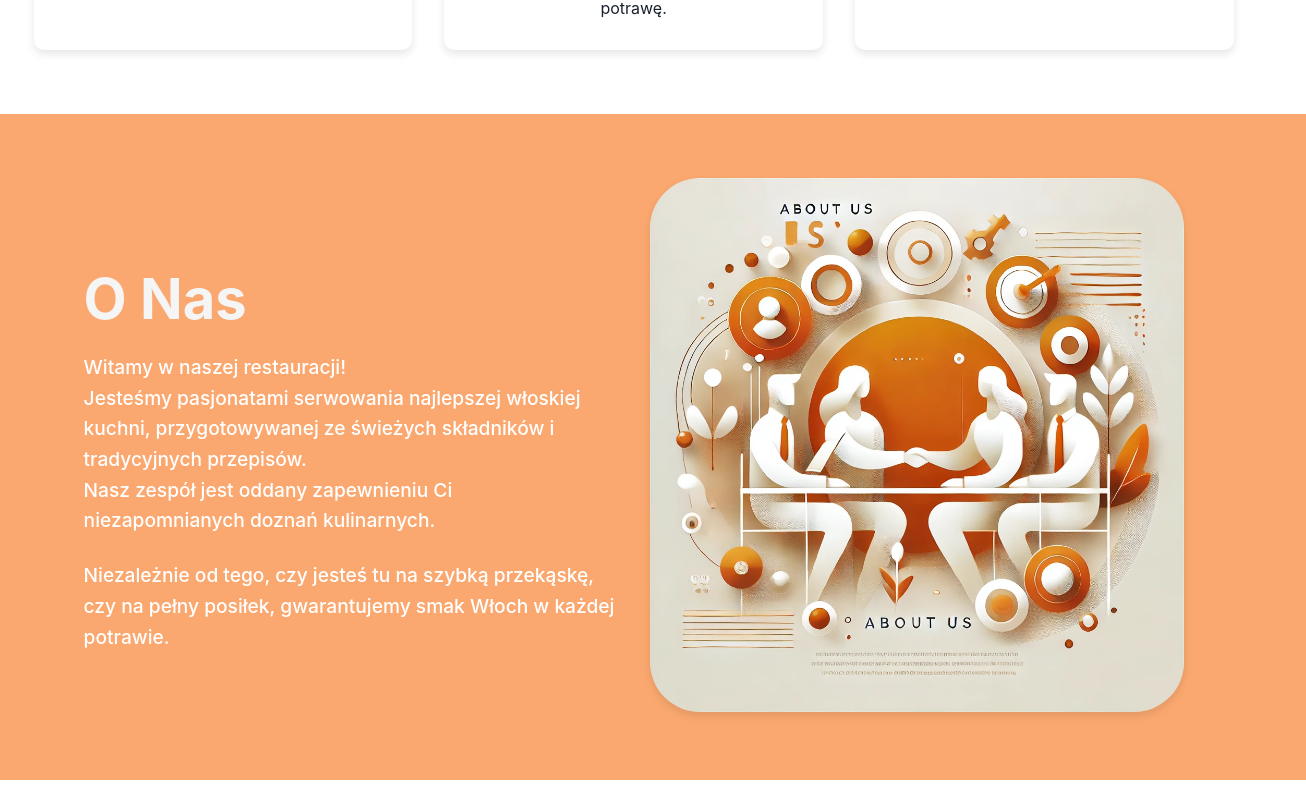
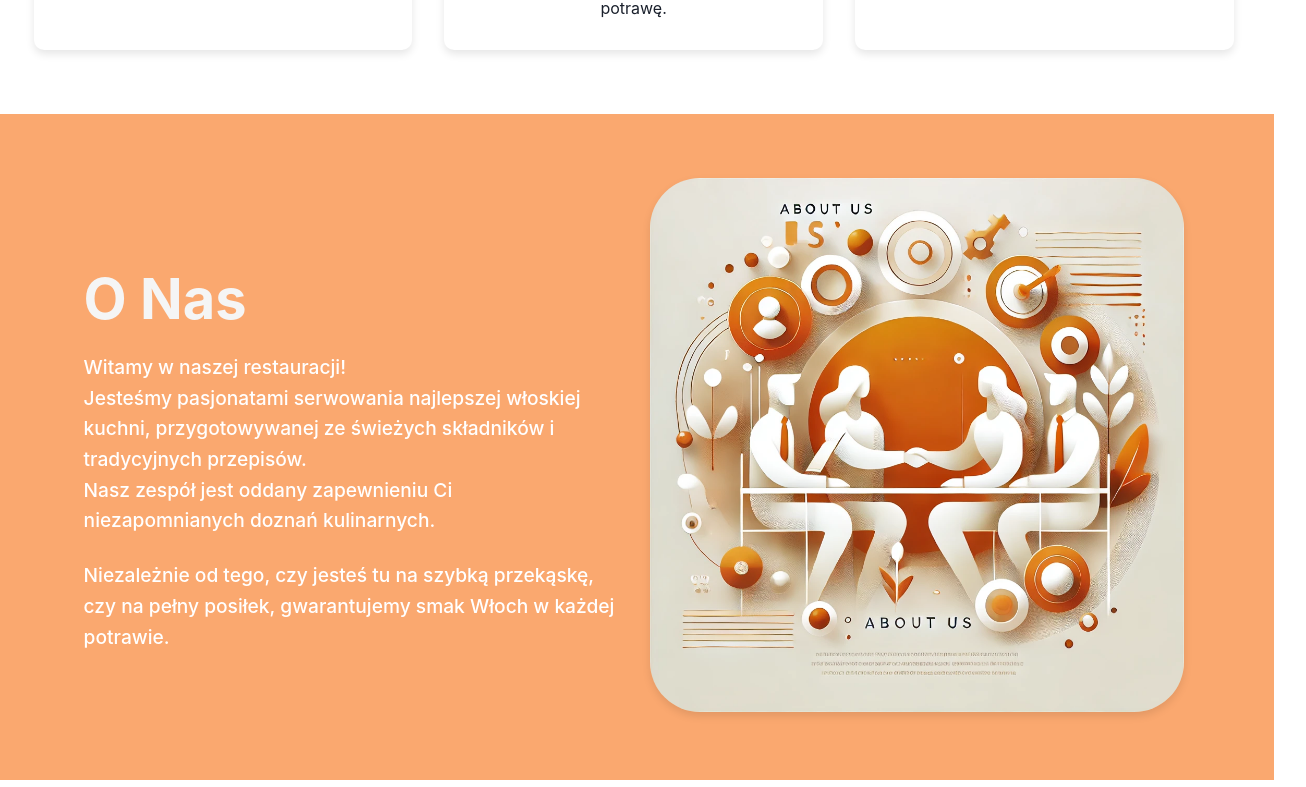
Before and after one commit to Gosqu248/Restaurant_Web, an Angular app: page / in a window 1280 px wide. Shown: the part 953-1740 px from the top of the page, 1306 px wide, since content can reach past the window. Built offline with nearby package versions, Linux system fonts and the light colour scheme.

Commit message:
fixed layout bug

```diff
--- a/src/app/app.component.html
+++ b/src/app/app.component.html
@@ -1,2 +1,4 @@
-<app-navbar></app-navbar>
-<router-outlet></router-outlet>
+<div class="container">
+  <app-navbar></app-navbar>
+  <router-outlet></router-outlet>
+</div>
--- a/src/app/app.component.scss
+++ b/src/app/app.component.scss
@@ -0,0 +1,5 @@
+.container {
+  max-width: 100%;
+  margin: 0;
+  padding: 0;
+}
--- a/src/app/components/home/home-about/home-about.component.scss
+++ b/src/app/components/home/home-about/home-about.component.scss
@@ -1,9 +1,10 @@
 .about-section {
-  padding: 4rem 2rem;
   width: 100vw;
   background-color: var(--color-orange-300);
 
   .about-content {
+    padding: 4rem 2rem;
+
     display: flex;
     align-items: center;
     gap: 2rem;
```
